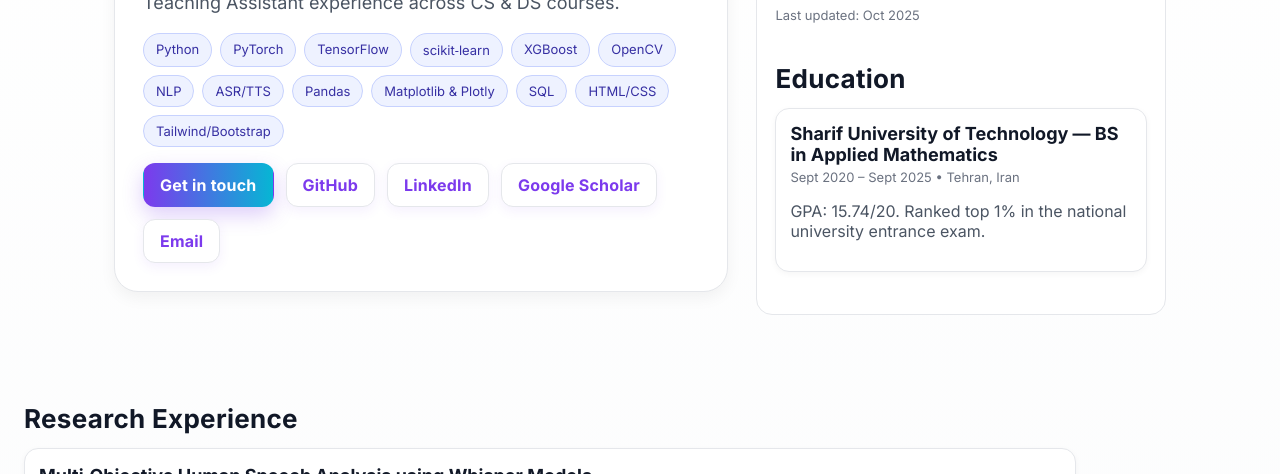
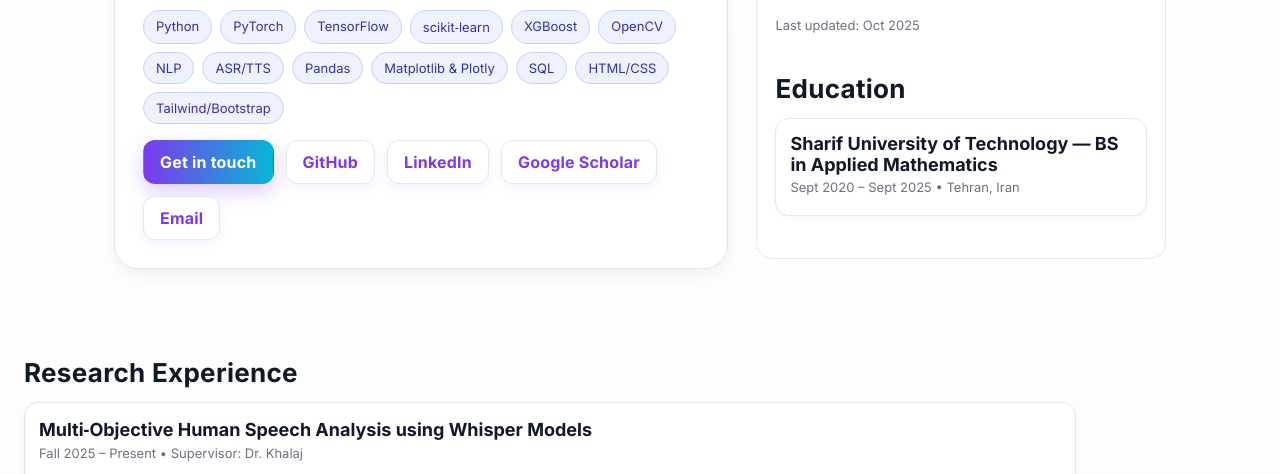
Before and after one commit to Leili-M/Leili-M.github.io, a plain HTML site: page index.html in a window 1280 px wide. Shown: the part 309-783 px from the top of the page. Drawn offline with Linux system fonts and the light colour scheme.

Commit message:
edit education section
Removed GPA information from education section.

```diff
--- a/index.html
+++ b/index.html
@@ -114,7 +114,7 @@
           <div class="item">
             <h3>Sharif University of Technology — BS in Applied Mathematics</h3>
             <div class="meta">Sept 2020 – Sept 2025 • Tehran, Iran</div>
-            <p>GPA: 15.74/20. Ranked top 1% in the national university entrance exam.</p>
+
           </div>
         </div>
       </div>
```
